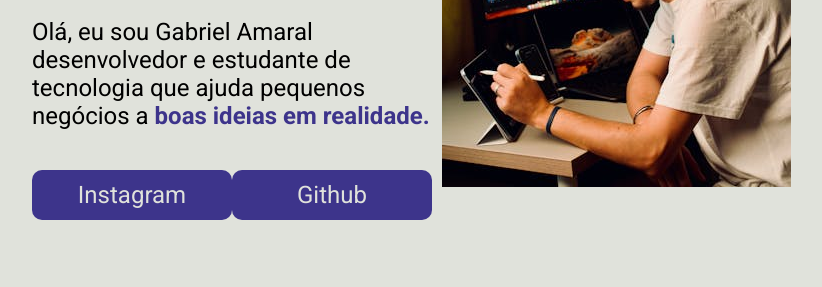
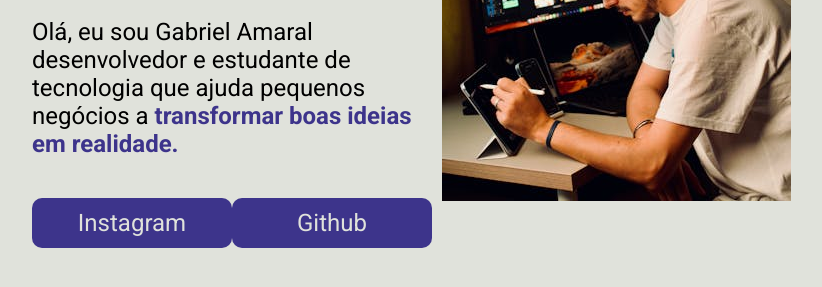
Before and after one commit to Amaral-Gabriel/MeuPortifolio, a plain HTML site: page index.html in a window 1280 px wide. Shown: the part 513-800 px from the top of the page, without its empty margins (298-1120 px from the left). Drawn offline with nearby package versions, Linux system fonts and the light colour scheme.

Commit message:
Corrige parágrafo

```diff
--- a/index.html
+++ b/index.html
@@ -11,7 +11,7 @@
     <main class="apresentacao">
         <section class="apresentacao__conteudo">
             <h1 class="apresentacao__conteudo__titulo"> Eleve seu negócio digital a outro nível <strong class="titulo-destaque">com um Front-End de qualidade!</strong></h1>
-            <p class="apresentacao__conteudo__texto">Olá, eu sou Gabriel Amaral desenvolvedor e estudante de tecnologia que ajuda pequenos negócios a <strong>boas ideias em realidade.</strong> </p>
+            <p class="apresentacao__conteudo__texto">Olá, eu sou Gabriel Amaral desenvolvedor e estudante de tecnologia que ajuda pequenos negócios a <strong>transformar boas ideias em realidade.</strong> </p>
             <div class="apresentacao__conteudo__links">
                 <a class="apresentacao__conteudo__links__link" href="https://instagram.com/amaralbiell">Instagram</a>
                 <a class="apresentacao__conteudo__links__link" href="https://github.com/amaral-gabriel">Github</a>
```
